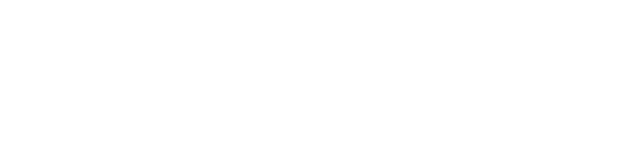
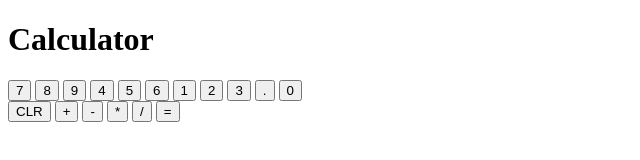
Before and after one commit to code-yashkumar/mini_projects, a plain HTML site: page calculator/index.html in a window 1280 px wide. Shown: the whole page, without its empty margins (0-640 px from the left). Drawn offline with Linux system fonts and the light colour scheme.

Commit message:
Buttons added

```diff
--- a/calculator/index.html
+++ b/calculator/index.html
@@ -3,9 +3,40 @@
 <head>
     <meta charset="UTF-8">
     <meta name="viewport" content="width=device-width, initial-scale=1.0">
+    <link rel="stylesheet" href="styles.css">
+    <script src="script.js" defer></script>
     <title>Calculator</title>
 </head>
 <body>
-
+    <h1>Calculator</h1>
+    <div class="calc">
+        <div class="display">
+            <div id="input"></div>
+            <div id="result"></div>
+        </div>
+        <div class="buttons">
+            <div class="nums">
+                <button>7</button>
+                <button>8</button>
+                <button>9</button>
+                <button>4</button>
+                <button>5</button>
+                <button>6</button>
+                <button>1</button>
+                <button>2</button>
+                <button>3</button>
+                <button>.</button>
+                <button>0</button>
+            </div>
+            <div class="oper">
+                <button>CLR</button>
+                <button>+</button>
+                <button>-</button>
+                <button>*</button>
+                <button>/</button>
+                <button>=</button>
+            </div>
+        </div>
+    </div>
 </body>
 </html>
```
